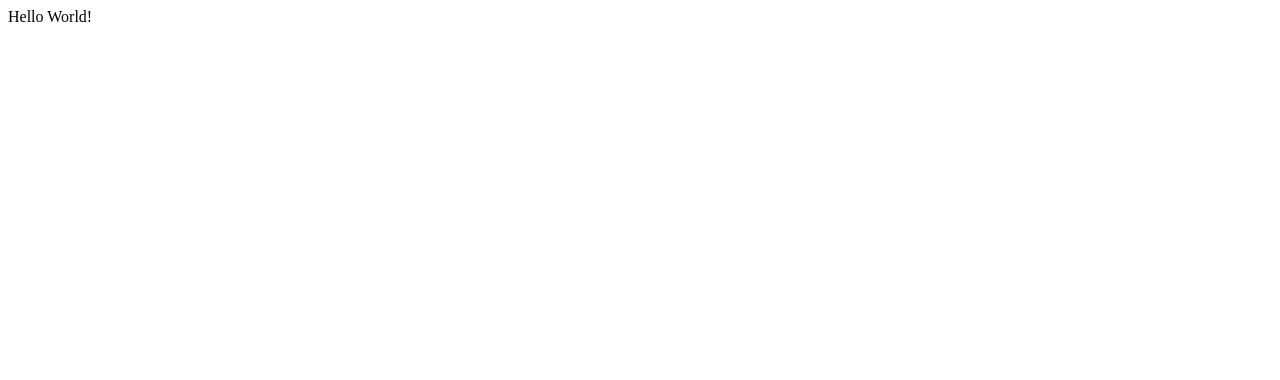
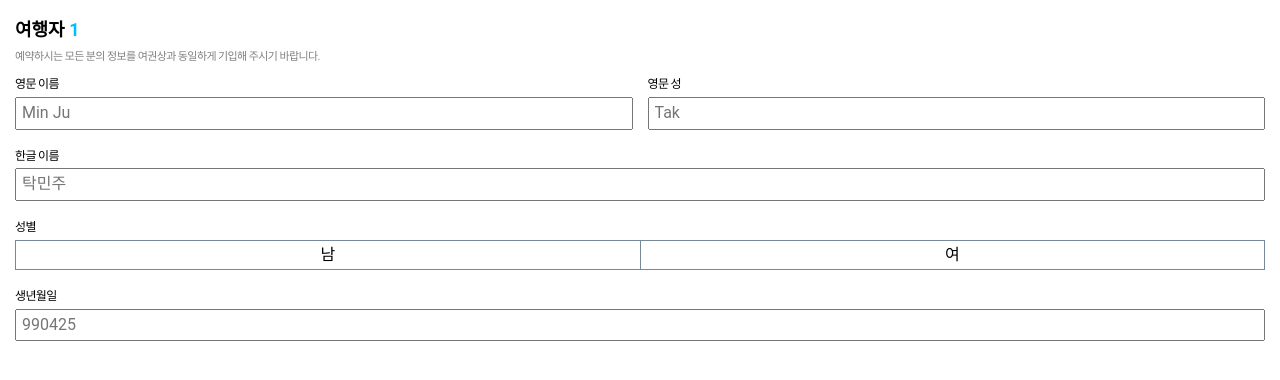
Before and after one commit to min-99/task-min-99, a React (Create React App) app: page / in a window 1280 px wide. Shown: the top 380 px of the page. Built offline with nearby package versions, Linux system fonts and the light colour scheme.

Commit message:
여행자 입력폼 디자인 개발

```diff
--- /dev/null
+++ b/src/components/Input.tsx
@@ -0,0 +1,44 @@
+import React from "react";
+import styled from 'styled-components';
+
+interface Input {
+    title: string,
+    name: string,
+    placeholder: string,
+    value: string
+}
+
+const SInput = styled.div`
+    width: 100%;
+
+    & + & {
+        margin-left: 15px;
+    }
+
+    & .inputTitle {
+        font-size: 12px;
+        font-weight: normal;
+        letter-spacing: -0.055em;
+        padding: 5px 0px;
+    }
+
+    & input {
+        padding : 5px;
+        width: 100%;
+    }
+
+
+`;
+
+function Input ({title, name, placeholder, value}: Input) {
+    return (
+        <SInput>
+            <div className="inputTitle">{title}</div>
+            <input name={name} placeholder={placeholder} value={value}></input>
+        </SInput>
+    );
+}
+
+
+
+export default Input;
--- /dev/null
+++ b/src/components/Select.tsx
@@ -0,0 +1,54 @@
+import React from "react";
+import styled from 'styled-components';
+
+interface Select {
+    title: string,
+    name: string,
+    option: Array<string>,
+    selectValue: string
+}
+
+
+const SSelect = styled.div`
+    width: 100%;
+
+    & .selectTitle {
+        font-size: 12px;
+        font-weight: normal;
+        letter-spacing: -0.055em;
+        padding: 5px 0px;
+    }
+
+    & .selectContainer {
+        border: 1px solid lightslategrey;
+        display: inline-flex;
+        width: 100%;
+
+        & div {
+            padding: 5px;
+            width: 100%;
+            text-align: center;
+        }
+
+        & div.select {
+            background-color : deepskyblue;
+        }
+
+        & div + div {
+            border-left: 1px solid lightslategrey;
+        }
+    }
+`;
+
+function Select({title, option, selectValue} : Select){
+    return (
+        <SSelect>
+            <div className="selectTitle">{title}</div>
+            <div className="selectContainer">
+                {option.map((x, index) => <div key={index} className={x === selectValue ? 'select' : ''}>{x}</div>)}
+            </div>
+        </SSelect>
+    );
+}
+
+export default Select;
--- /dev/null
+++ b/src/form/TravelerInputForm.tsx
@@ -0,0 +1,78 @@
+import React from "react";
+import styled from 'styled-components';
+
+import Input from '../components/Input';
+import Select from '../components/Select';
+
+interface TravelerInputForm{
+    title: string,
+    number: number,
+    subTitle?: string | undefined
+}
+
+const STravelerInputForm = styled.div`
+    padding : 20px 15px;
+
+    & .TravelerInputFormTitle {
+        font-size: 18px;
+        font-weight: 600;
+
+        & .number{
+            color: deepskyblue;
+        }
+    }
+
+    & .TravelerInputFormSubTitle {
+        font-size: 11px;
+        letter-spacing: -0.055em;
+        padding: 10px 0px;
+        color: gray;
+    }
+
+    & .row {
+        display: inline-flex;
+        position: relative;
+        width: 100%;
+    }
+
+    & .row + .row {
+        margin-top : 15px;
+    }
+`;
+
+function TravelerInputForm ({title, number, subTitle} : TravelerInputForm) {
+
+    return (
+        <STravelerInputForm>
+            <div className="TravelerInputFormTitle">{title}&nbsp;<span className="number">{number}</span></div>
+            {subTitle && <div className="TravelerInputFormSubTitle">{subTitle}</div>}
+
+            {/* 영문 이름 start */}
+            <div className="row">
+                <Input title="영문 이름" name="englishLastName" placeholder="Min Ju" value=""></Input>
+                <Input title="영문 성" name="englishFirstName" placeholder="Tak" value=""></Input>
+            </div>
+            {/* 영문 이름 end */}
+
+            {/* 한글 이름 start */}
+            <div className="row">
+                <Input title="한글 이름" name="koreanName" placeholder="탁민주" value=""></Input>
+            </div>
+            {/* 한글 이름 end */}
+
+            {/* 성별 start */}
+            <div className="row">
+                <Select title="성별" name="gender" option={['남', '여']} selectValue=""></Select>
+            </div>
+            {/* 성별 end */}
+
+            {/* 생년월일 start */}
+            <div className="row">
+                <Input title="생년월일" name="birthday" placeholder="990425" value=""></Input>
+            </div>
+            {/* 생년월일 end */}
+        </STravelerInputForm>
+    );
+}
+
+export default TravelerInputForm;
--- a/src/index.tsx
+++ b/src/index.tsx
@@ -1,9 +1,13 @@
 import React from 'react';
 import ReactDOM from 'react-dom';
+import GlobalStyle from './style/global-styles';
+
+import Payment from './page/Payment';
 
 ReactDOM.render(
   <React.StrictMode>
-    <div>Hello World!</div>
+    <GlobalStyle/>
+    <Payment/>
   </React.StrictMode>,
   document.getElementById('root')
 );
--- /dev/null
+++ b/src/page/Payment.tsx
@@ -0,0 +1,12 @@
+import React from "react";
+import TravelerInputForm from '../form/TravelerInputForm';
+
+function Payment() {
+    return (
+        <div>
+            <TravelerInputForm title="여행자" number={1} subTitle="예약하시는 모든 분의 정보를 여권상과 동일하게 기입해 주시기 바랍니다."/>
+        </div>
+    );
+}
+
+export default Payment;
--- /dev/null
+++ b/src/style/global-styles.ts
@@ -0,0 +1,21 @@
+import { createGlobalStyle } from 'styled-components';
+import { normalize } from 'styled-normalize';
+
+// 위에서 받은 `normalize`로 기본 css가 초기화 합니다.
+const GlobalStyle = createGlobalStyle`
+  ${normalize}
+
+    html,
+    body {
+    }
+    * {
+        font-family: 'Noto Sans KR', 'Roboto', sans-serif;
+        margin: 0;
+        padding: 0;
+        outline: none;
+        word-break: keep-all;
+        box-sizing: border-box;
+    }
+`;
+
+export default GlobalStyle;
```
Also changed, not shown: package.json (+7 -1 lines).
